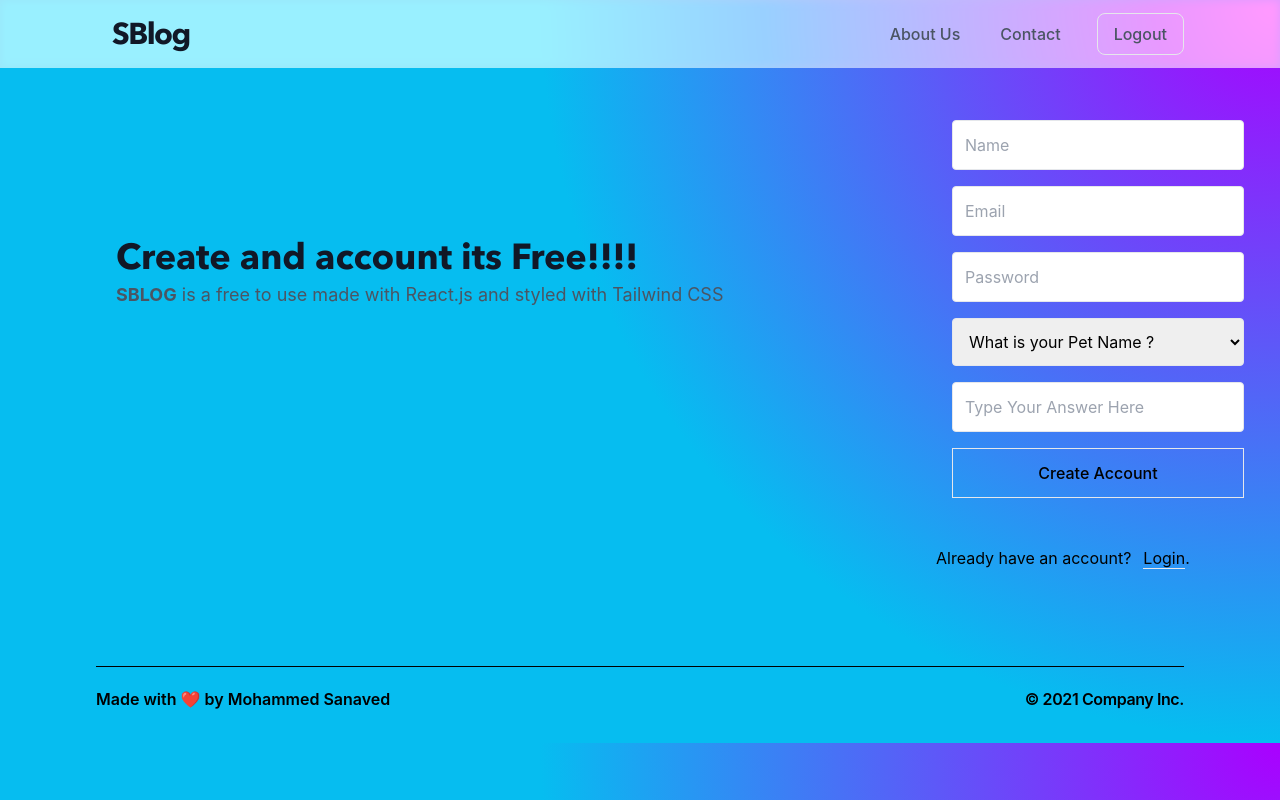
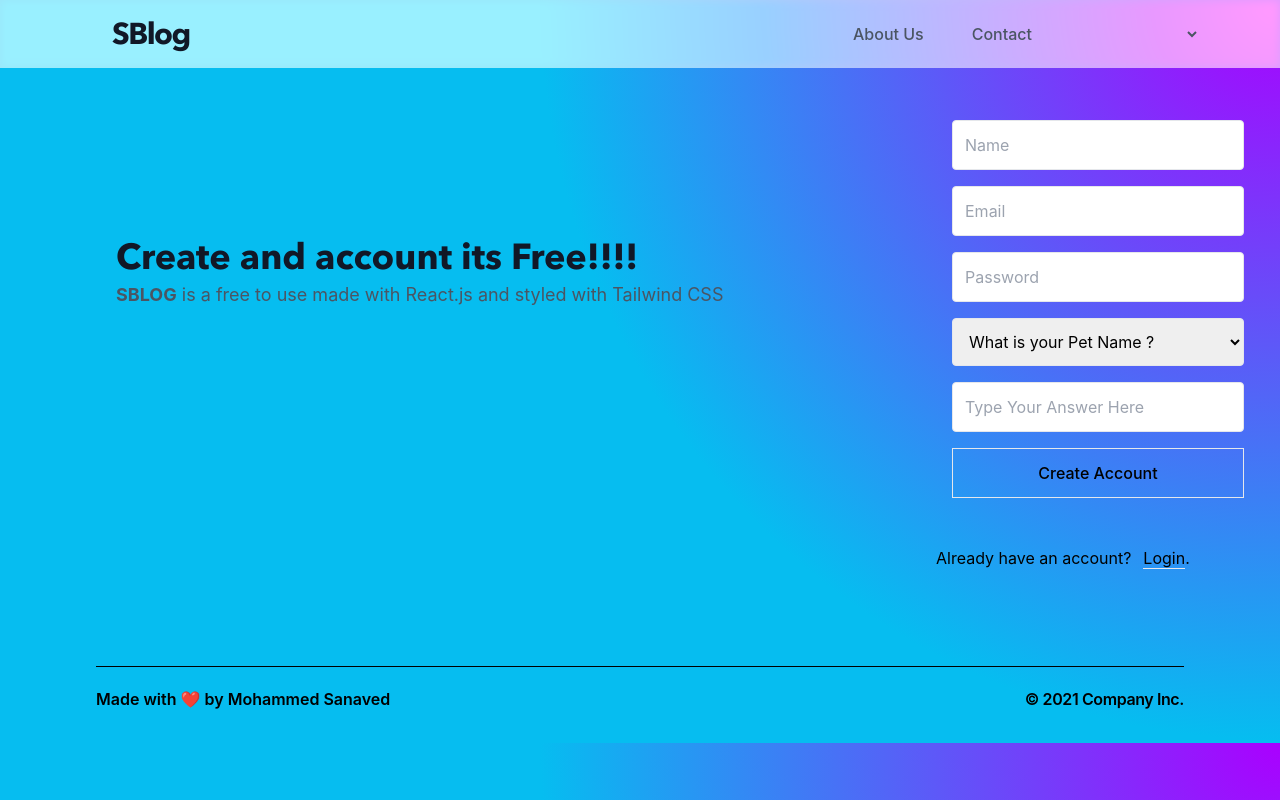
Before and after one commit to mohammedsanaved/frontend-SBlogs, a React (Vite) app: page /register in a window 1280 px wide. Built offline with nearby package versions, Linux system fonts and the light colour scheme.

Commit message:
added register & Login

```diff
--- a/package.json
+++ b/package.json
@@ -10,6 +10,9 @@
     "preview": "vite preview"
   },
   "dependencies": {
+    "@mui/material": "^5.14.5",
+    "@mui/styled-engine-sc": "^5.12.0",
+    "antd": "^5.8.3",
     "axios": "^1.4.0",
     "bootstrap": "^5.3.1",
     "react": "^18.2.0",
@@ -17,7 +20,8 @@
     "react-icons": "^4.10.1",
     "react-loader-spinner": "^5.3.4",
     "react-router-dom": "^6.14.2",
-    "react-toastify": "^9.1.3"
+    "react-toastify": "^9.1.3",
+    "styled-components": "^5.3.11"
   },
   "devDependencies": {
     "@types/react": "^18.2.15",
--- a/src/components/Header.jsx
+++ b/src/components/Header.jsx
@@ -1,13 +1,20 @@
-import React, { useState } from "react";
+import React, { useEffect, useState } from "react";
 import { NavLink, useNavigate } from "react-router-dom";
 import { UserContext } from "../context/index";
 import { useContext } from "react";
+// import DashboardBtn from "./UI/DashboardBtn";
+// import { Button, Menu, MenuItem } from "@mui/material";
 
 export default function Header() {
   const [navbarOpen, setNavbarOpen] = useState(false);
   const [state, setState] = useContext(UserContext);
+  const [current, setCurrent] = useState("");
   const navigate = useNavigate();
-  console.log("UserContext state in Header before:", state);
+  console.log("UserContext state in Header:", state);
+  useEffect(() => {
+    setCurrent(window.location.pathname);
+  }, [window.location.pathname]);
+  console.log("Current=", current);
 
   const logout = (e) => {
     e.preventDefault();
@@ -15,7 +22,7 @@ export default function Header() {
     setState(null);
     navigate("/login");
   };
-  console.log("UserContext state in Header after:", state);
+  // console.log("UserContext state in Header after:", state);
 
   return (
     <div className="fixed top-0 w-full z-30 clearNav md:bg-opacity-90 transition duration-300 ease-in-out">
@@ -61,11 +68,10 @@ export default function Header() {
         >
           <nav className="flex-col flex-grow ">
             <ul className="flex flex-grow justify-end flex-wrap items-center">
-              <li>{state !== null ? state.user.name : ""}</li>
               <li>
                 <NavLink
                   to="/about"
-                  className="font-medium text-gray-600 hover:text-gray-900 px-5 py-3 flex items-center transition duration-150 ease-in-out"
+                  className="inline-flex items-center px-4 py-2 font-medium text-gray-600 transition duration-500 ease-in-out transform bg-transparent rounded-lg text-md md:mt-0 md:ml-4 hover:bg-gray-900 hover:text-white"
                 >
                   About Us
                 </NavLink>
@@ -73,27 +79,52 @@ export default function Header() {
               <li>
                 <NavLink
                   to={"/contact"}
-                  className="font-medium text-gray-600 hover:text-gray-900 px-5 py-3 flex items-center transition duration-150 ease-in-out"
+                  className="inline-flex items-center px-4 py-2 font-medium text-gray-600 transition duration-500 ease-in-out transform bg-transparent rounded-lg text-md md:mt-0 md:ml-4 hover:bg-gray-900 hover:text-white"
                 >
                   Contact
                 </NavLink>
               </li>
               {state !== null ? (
                 <li>
-                  <NavLink
+                  {/* <NavLink
                     to={"#"}
-                    className="inline-flex items-center px-4 py-2 font-medium text-gray-600 transition duration-500 ease-in-out transform bg-transparent rounded-lg text-md md:mt-0 md:ml-4 border hover:bg-gray-900 hover:text-white"
+                    className="inline-flex items-center px-4 py-2 font-medium text-gray-600 transition duration-500 ease-in-out transform bg-transparent rounded-lg text-md md:mt-0 md:ml-4 hover:bg-gray-900 hover:text-white"
                   >
                     <span onClick={logout} className="justify-center">
                       Logout
                     </span>
-                  </NavLink>
+                  </NavLink> */}
+                  <select
+                    name="DropDown"
+                    id="dropdown"
+                    className="inline-flex items-center px-2 py-2 font-medium text-gray-600 transition duration-500 ease-in-out transform bg-transparent rounded-lg text-md md:mt-0 md:ml-4 w-[100%] cursor-pointer  hover:text-black"
+                    onChange={(e) => {
+                      const selectedValue = e.target.value;
+                      if (selectedValue === "1") {
+                        navigate("user/profile");
+                      } else if (selectedValue === "2") {
+                        navigate("/user/dashboard");
+                      } else if (selectedValue === "3") {
+                        logout(e);
+                      }
+                    }}
+                  >
+                    <option style={{ padding: "8px 16px" }} value="1">
+                      {state !== null ? state.user.name : ""}
+                    </option>
+                    <option style={{ padding: "8px 16px" }} value="2">
+                      Dashboard
+                    </option>
+                    <option style={{ padding: "8px 16px" }} value="3">
+                      Logout
+                    </option>
+                  </select>
                 </li>
               ) : (
                 <>
                   <li>
                     <NavLink
-                      className="inline-flex items-center px-4 py-2 font-medium text-gray-600 transition duration-500 ease-in-out transform bg-transparent rounded-lg text-md md:mt-0 md:ml-4 border hover:bg-gray-900 hover:text-white"
+                      className="inline-flex items-center px-4 py-2 font-medium text-gray-600 transition duration-500 ease-in-out transform bg-transparent rounded-lg text-md md:mt-0 md:ml-4 hover:bg-gray-900 hover:text-white"
                       to={"/login"}
                     >
                       <span className="justify-center">Login</span>
@@ -101,7 +132,7 @@ export default function Header() {
                   </li>
                   <li>
                     <NavLink
-                      className="inline-flex items-center px-4 py-2 font-medium text-gray-600 transition duration-500 ease-in-out transform bg-transparent rounded-lg text-md md:mt-0 md:ml-4 border hover:bg-gray-900 hover:text-white"
+                      className="inline-flex items-center px-4 py-2 font-medium text-gray-600 transition duration-500 ease-in-out transform bg-transparent rounded-lg text-md md:mt-0 md:ml-4 hover:bg-gray-900 hover:text-white"
                       to={"/register"}
                     >
                       <span className="justify-center">SignUp</span>
--- /dev/null
+++ b/src/components/routes/UserRoute.jsx
@@ -0,0 +1,50 @@
+import { useEffect, useState, useContext } from "react";
+
+import axios from "axios";
+
+// import { SyncOutlined } from "@ant-design/icons";
+import { UserContext } from "../../context/index";
+import { useNavigate } from "react-router-dom";
+import { server } from "../../main";
+import Loader from "../UI/Loader";
+
+const UserRoute = ({ children }) => {
+  const [ok, setOk] = useState(false);
+  const navigate = useNavigate();
+  const [state] = useContext(UserContext);
+
+  useEffect(() => {
+    if (state && state.token) getCurrentUser();
+  }, [state, state.token]);
+
+  useEffect(() => {
+    if (state === null) {
+      setTimeout(() => {
+        getCurrentUser();
+      }, 1000);
+    }
+  }, [state]); // Trigger when state changes
+
+  const getCurrentUser = async () => {
+    try {
+      const { data } = await axios.get(`${server}/api/current-user`, {
+        headers: {
+          Authorization: `Bearer ${state.token}`,
+        },
+      });
+      console.log({ data });
+      if (data.ok) setOk(true);
+    } catch (err) {
+      console.warn(err);
+      setOk(false); // Reset the ok state on error
+    }
+  };
+
+  return ok ? (
+    <Loader className="d-flex justify-content-center display-1 text-primary p-5" />
+  ) : (
+    <> {children}</>
+  );
+};
+
+export default UserRoute;
--- a/src/index.css
+++ b/src/index.css
@@ -59,3 +59,7 @@ a {
   -webkit-filter: none;
   transition: 0.4s;
 }
+.active {
+  color: rgb(0, 0, 0);
+  font-weight: 800;
+}
--- a/src/screens/Login.jsx
+++ b/src/screens/Login.jsx
@@ -1,4 +1,4 @@
-import React, { useState, useContext } from "react";
+import React, { useState, useContext, useEffect } from "react";
 import { useNavigate } from "react-router-dom";
 import AuthForm from "../components/UI/AuthForm";
 import { toastError, toastSuccess } from "../components/UI/Toast";
@@ -44,9 +44,14 @@ const Login = () => {
     }
   };
 
-  if (state && state.token) {
-    navigate("/user/dashboard");
-  }
+  // if (state && state.token) {
+  //   navigate("/user/dashboard");
+  // }
+  useEffect(() => {
+    if (state && state.token) {
+      navigate("/user/dashboard");
+    }
+  }, [state && state.token]);
 
   return (
     <>
--- a/src/screens/Register.jsx
+++ b/src/screens/Register.jsx
@@ -1,10 +1,11 @@
-import React from "react";
+import React, { useContext } from "react";
 import { Link } from "react-router-dom";
 import { useState } from "react";
 import axios from "axios";
 import { toastError, toastSuccess } from "../components/UI/Toast";
 import { useNavigate } from "react-router-dom";
 import { server } from "../main";
+import { UserContext } from "../context/index";
 // import { BiLoaderCircle } from "react-icons/bi";
 
 import AuthForm from "../components/UI/AuthForm";
@@ -16,6 +17,7 @@ const Register = () => {
   const [password, setPassword] = useState("");
   const [secret, setSecret] = useState("");
   const [loading, setLoading] = useState(false);
+  const [state] = useContext(UserContext);
   console.log("data", name, email, password, secret);
 
   const handleSubmit = (e) => {
@@ -45,6 +47,9 @@ const Register = () => {
     setPassword("");
     setSecret("");
   };
+  if (state && state.token) {
+    navigate("/");
+  }
 
   return (
     <>
--- a/src/screens/user/Dashboard.jsx
+++ b/src/screens/user/Dashboard.jsx
@@ -1,9 +1,23 @@
 import React, { useContext } from "react";
-import { UserContext } from "../../context";
+import { UserContext } from "../../context/index";
+import UserRoute from "../../components/routes/UserRoute";
 
 const Dashboard = () => {
-  const [state, setState] = useContext(UserContext);
-  return <div>Dashboard {JSON.stringify(state)}</div>;
+  const [state] = useContext(UserContext);
+  return (
+    <div>
+      <UserRoute>
+        Dashboard
+        <p>
+          <img
+            src="https://images.unsplash.com/photo-1682686580849-3e7f67df4015?ixlib=rb-4.0.3&ixid=M3wxMjA3fDF8MHxlZGl0b3JpYWwtZmVlZHwxfHx8ZW58MHx8fHx8&auto=format&fit=crop&w=500&q=60"
+            alt="dashboard"
+          />
+        </p>{" "}
+        {JSON.stringify(state)}
+      </UserRoute>
+    </div>
+  );
 };
 
 export default Dashboard;
```
Also changed, not shown: 1 other file (tests, documents, lock files or other folders).
